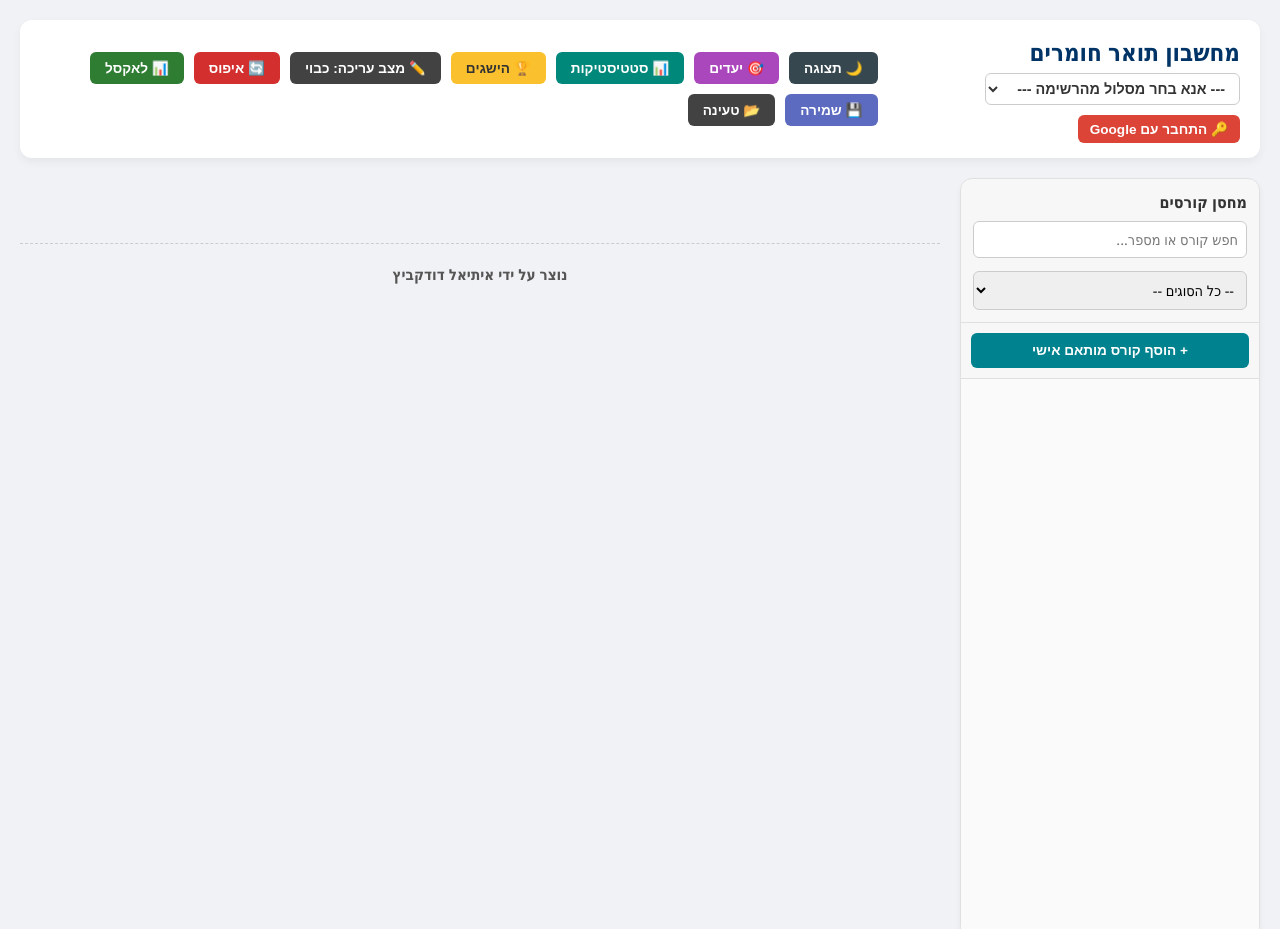
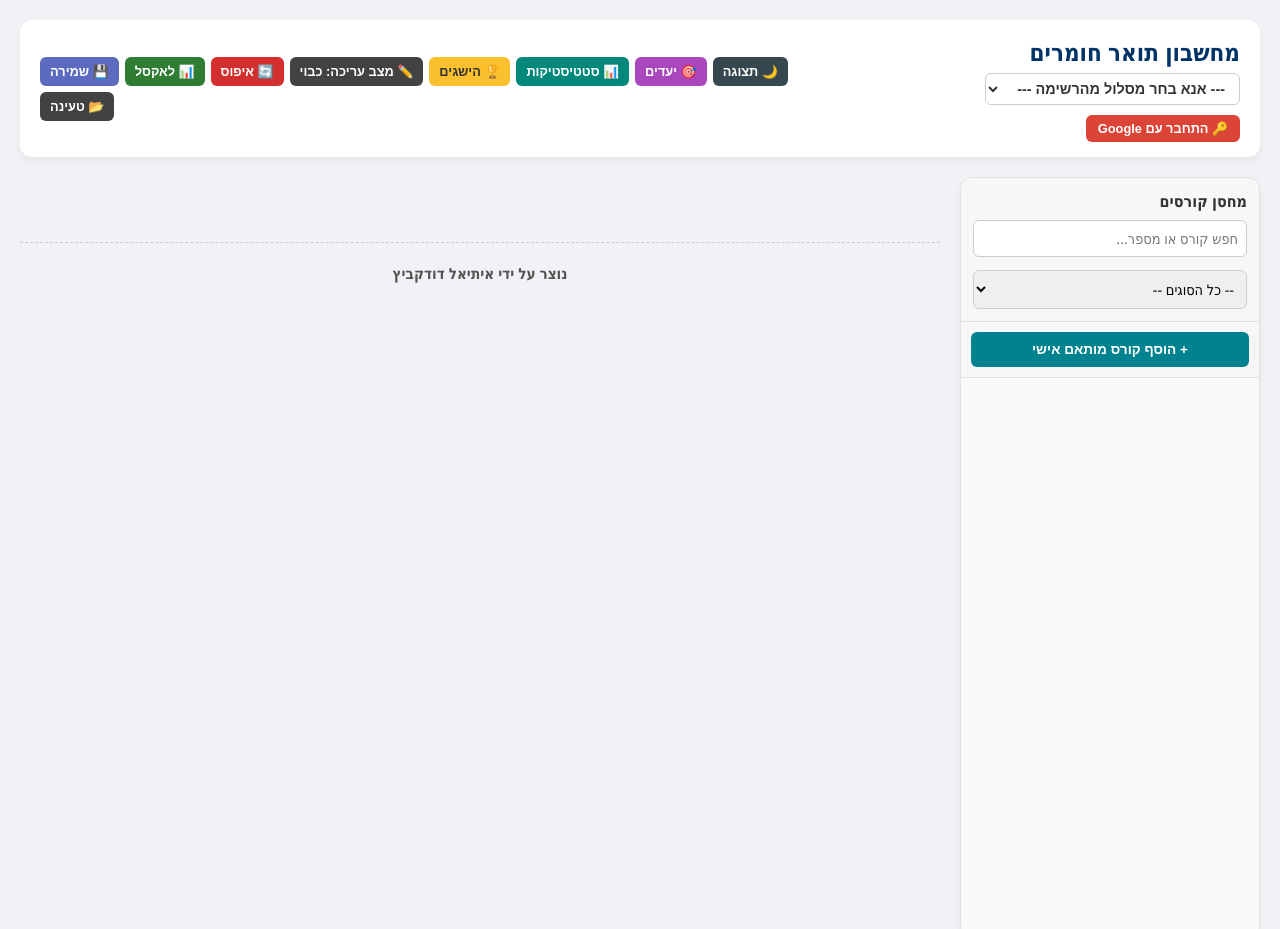
Before and after one commit to etldud/materials-degree-planner, a plain HTML site: page index.html in a window 1280 px wide. Shown: the top 929 px of the page. Drawn offline with nearby package versions, Linux system fonts and the light colour scheme; no server answers.

Commit message:
Update index.html
graphic fix

```diff
--- a/index.html
+++ b/index.html
@@ -124,13 +124,13 @@
             color: var(--text-color);
         }
 
-        /* Action Buttons */
-        .top-actions { display: flex; gap: 10px; flex-wrap: wrap;}
-        .btn-action {
-            padding: 8px 15px; border: none; border-radius: 6px; font-weight: bold; cursor: pointer; color: white;
-            font-size: 0.85rem; transition: background-color 0.2s, opacity 0.2s; display: flex; align-items: center; gap: 5px;
-        }
-        .btn-action:hover { opacity: 0.9; }
+/* Action Buttons */
+     .top-actions { display: flex; gap: 6px; flex-wrap: wrap; justify-content: flex-end; }
+     .btn-action {
+         padding: 7px 10px; border: none; border-radius: 6px; font-weight: bold; cursor: pointer; color: white;
+         font-size: 0.8rem; white-space: nowrap; transition: background-color 0.2s, opacity 0.2s; display: flex; align-items: center; gap: 4px;
+     }
+     .btn-action:hover { opacity: 0.9; }
         .btn-edit-mode { background-color: #424242; }
         .btn-reset { background-color: #d32f2f; }
         .btn-achievements { background-color: #fbc02d; color: #333; }
```
